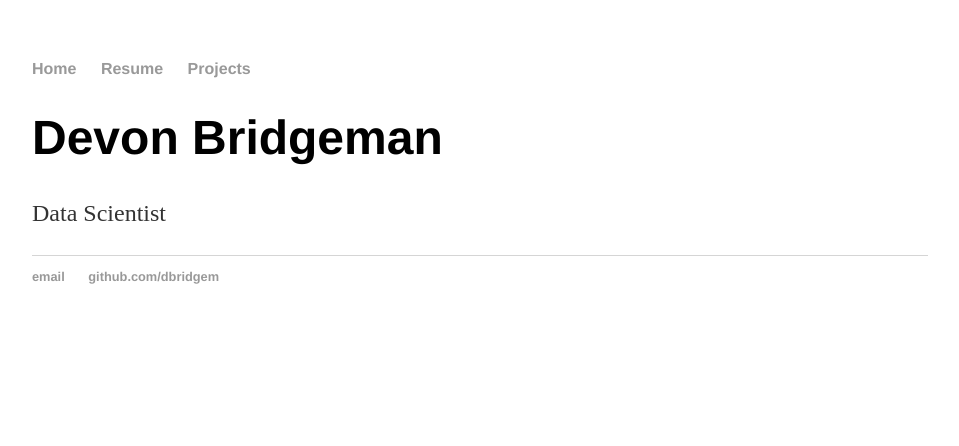
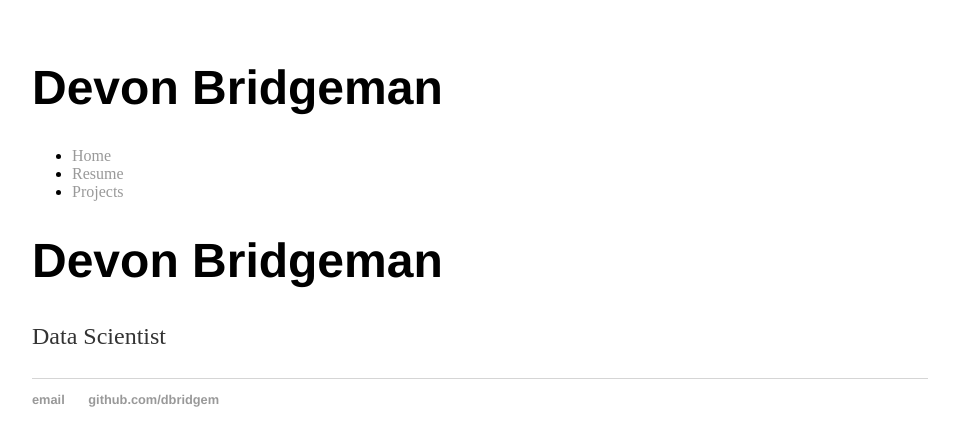
Before and after one commit to dbridgem/dbridgem.github.io, a Jekyll site: the page built from index.html, in a window 1280 px wide. Shown: the top 446 px of the page, without its empty margins (160-1119 px from the left). Built offline with Jekyll 4.4.1, drawn with Linux system fonts in a browser that asks for light colours.

Commit message:
Update default.html

```diff
--- a/_layouts/default.html
+++ b/_layouts/default.html
@@ -6,6 +6,9 @@
 			<link rel="stylesheet" type="text/css" href="/css/main.css">
 		</head>
 		<body>
+			<h1>
+				Devon Bridgeman
+			</h1
 			<nav>
 	    		<ul>
 	        		<li><a href="/">Home</a></li>
```
